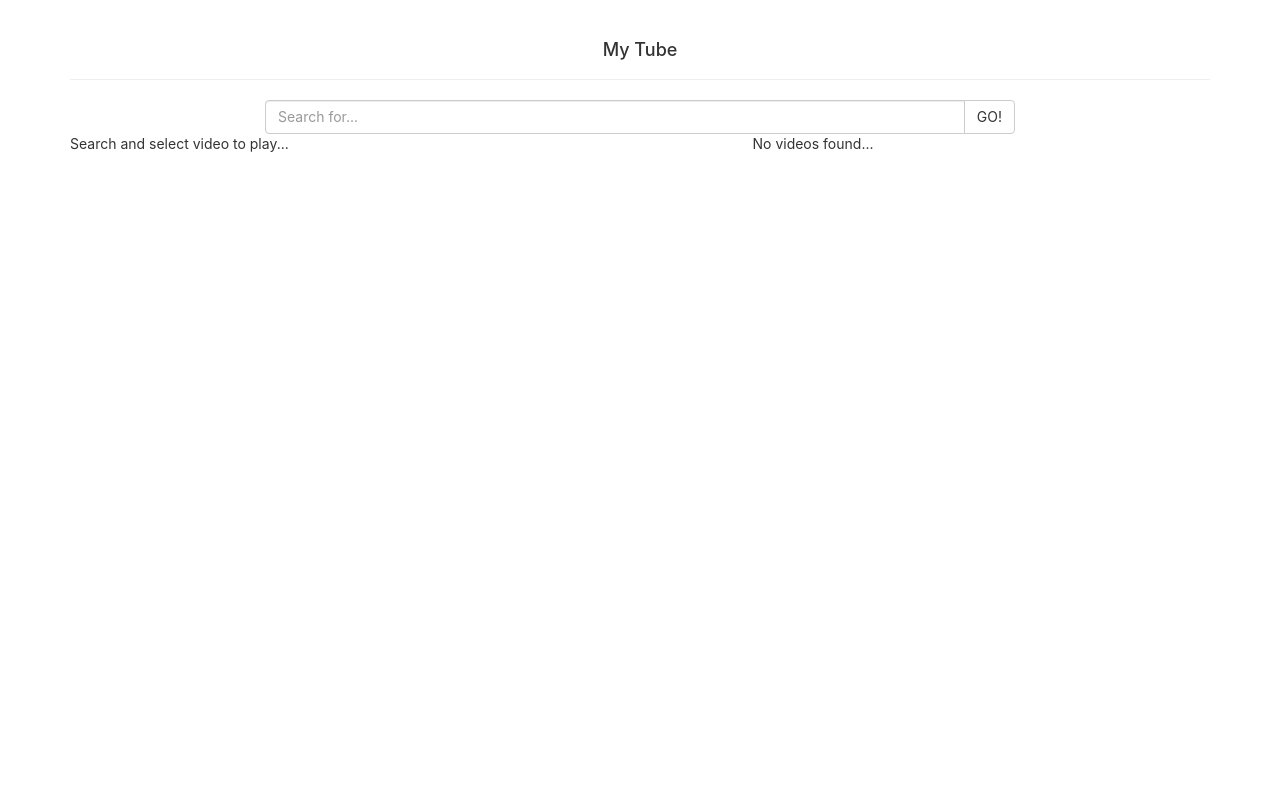
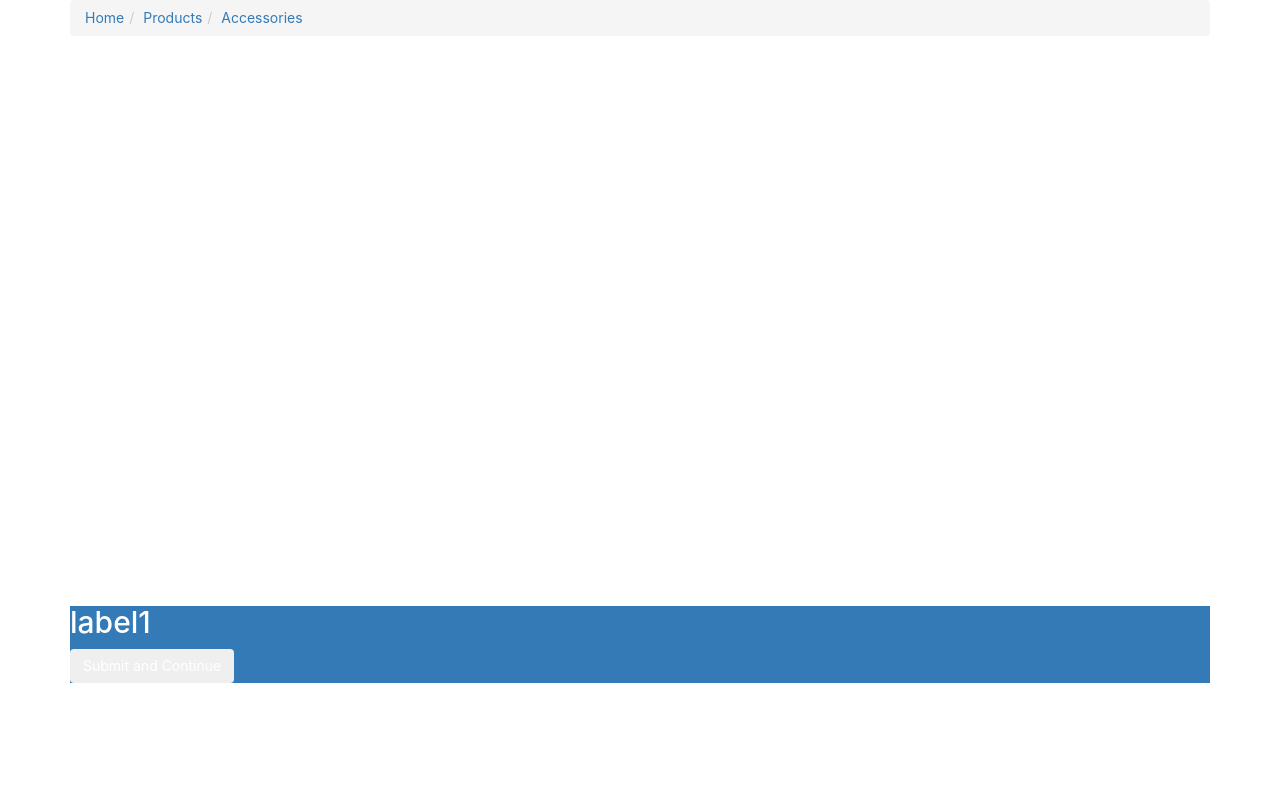
Before and after one commit to NandKumarGangai/react-redux, a React (Create React App) app: page /breadcrumb in a window 1280 px wide. Shown: the top 800 px of the page. Built offline with nearby package versions, Linux system fonts and the light colour scheme.

Commit message:
Adding Breadcrumbs.

```diff
--- a/package.json
+++ b/package.json
@@ -3,6 +3,7 @@
   "version": "0.1.0",
   "private": true,
   "dependencies": {
+    "@material-ui/core": "^4.7.1",
     "@types/enzyme": "^3.10.3",
     "@types/jest": "^24.0.18",
     "@types/node": "^12.7.5",
@@ -19,6 +20,7 @@
     "react-moment": "^0.8.4",
     "react-player": "^1.7.0",
     "react-redux": "^5.1.1",
+    "react-router-dom": "^5.1.2",
     "react-scripts": "2.1.1",
     "redux": "^4.0.1",
     "redux-devtools-extension": "^2.13.7",
--- a/public/index.html
+++ b/public/index.html
@@ -23,6 +23,7 @@
       Learn how to configure a non-root public URL by running `npm run build`.
     -->
     <title>React App</title>
+    <link rel="stylesheet" href="https://fonts.googleapis.com/css?family=Roboto:300,400,500,700&display=swap" />
   </head>
   <body class="container">
     <noscript>
--- a/src/App.js
+++ b/src/App.js
@@ -1,13 +1,16 @@
 import React, { Component } from 'react';
-import AppComponent from './app/index';
+import Routes from './configurations/routes';
+import { BrowserRouter as Router } from 'react-router-dom';
 
 class App extends Component {
 
-  render() {
-    return (
-      <AppComponent></AppComponent>
-    );
-  }
+	render() {
+		return (
+			<Router>
+				<Routes />
+			</Router>
+		);
+	}
 }
 
 export default App;
--- /dev/null
+++ b/src/app/breadcrumbs/breadcrumb/component.js
@@ -0,0 +1,17 @@
+import React from 'react';
+import './style.css';
+
+const BreadCrumb = ({ id, label }) => {
+    return (
+        <div id={`breadcrumb-${id}`} className='bg-primary'>
+            <span>
+                <h2>{label}</h2>
+            </span>
+            <button className='btn btn-secondary' type='button'>
+                Submit and Continue
+            </button>
+        </div>
+    );
+};
+
+export default BreadCrumb;
--- /dev/null
+++ b/src/app/breadcrumbs/breadcrumb/style.css
@@ -0,0 +1,3 @@
+.bg-primary {
+    margin-top: 50%;
+}
--- /dev/null
+++ b/src/app/breadcrumbs/index.js
@@ -0,0 +1,25 @@
+import React from 'react';
+import { Link } from 'react-router-dom';
+import BreadCrumb from './breadcrumb/component';
+
+function handleClick(event) {
+    event.preventDefault();
+    console.info('You clicked a breadcrumb.');
+}
+
+export default function SimpleBreadcrumbs() {
+    const labels = ['label1', 'label2', 'label3'];
+    const Breadcrumbs = labels.map((label, index) => <BreadCrumb id={index} label={label} />);
+    return (
+        <>
+            <nav>
+                <ol class="breadcrumb">
+                    <li class="breadcrumb-item"><Link to="/">Home</Link></li>
+                    <li class="breadcrumb-item"><Link to="/breadcrumb">Products</Link></li>
+                    <li class="breadcrumb-item"><Link to="/youtube">Accessories</Link></li>
+                </ol>
+            </nav>
+            {Breadcrumbs}
+        </>
+    );
+}
--- /dev/null
+++ b/src/configurations/routes.js
@@ -0,0 +1,31 @@
+import React from 'react';
+import { BrowserRouter as Router, Switch, Route, Link} from 'react-router-dom';
+import AppComponent from '../app/index';
+import BreadCrumb from '../app/breadcrumbs/index';
+
+export const NotFound = () => {
+    return (
+        <div>
+            <ul>
+                <li>
+                    <Link to="/youtube">Youtube</Link>
+                </li>
+                <li>
+                    <Link to="/breadcrumb">BreadCrumb</Link>
+                </li>
+            </ul>
+        </div>
+    );
+};
+
+
+const Routes = () => (
+    <Router>
+        <Switch>
+            <Route exact path="/" component={() => <NotFound /> }></Route>
+            <Route exact path="/youtube" component={() => <AppComponent /> }></Route>
+            <Route exact path="/breadcrumb" component={() => <BreadCrumb /> }></Route>
+        </Switch>
+    </Router>
+)
+export default Routes;
```
Also changed, not shown: 1 other file (tests, documents, lock files or other folders).
